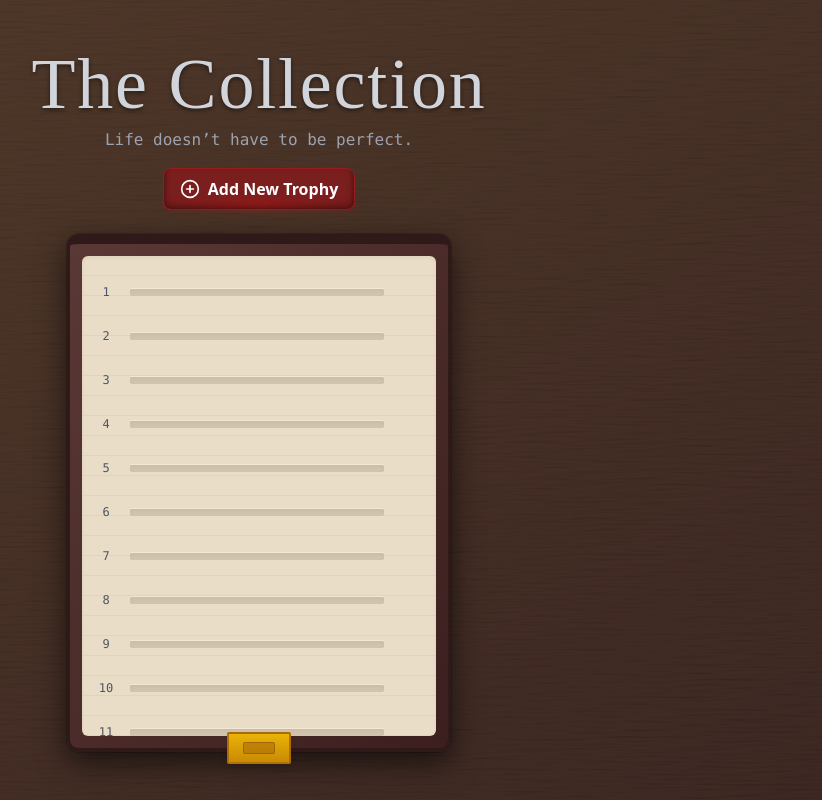
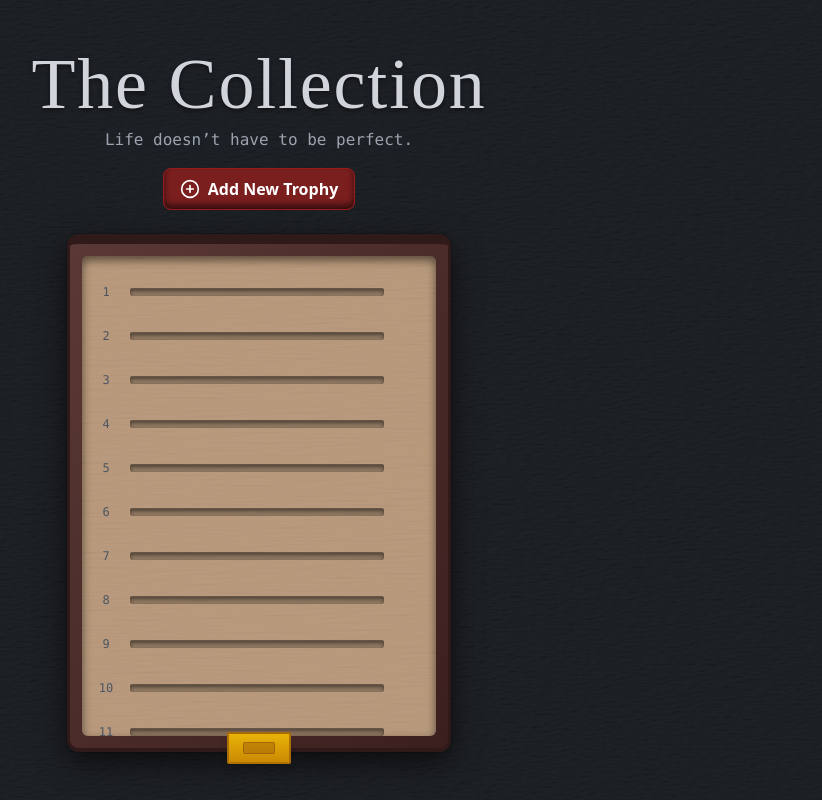
Before and after one commit to shewfx/dexter-trophy-box, a React (Vite) app: page / in a window 1280 px wide. Shown: the whole page, without its empty margins (381-1203 px from the left). Built offline with nearby package versions, Linux system fonts and the light colour scheme; no server answers; a web font is replaced by a local one.

Commit message:
minor issues

```diff
--- a/src/App.jsx
+++ b/src/App.jsx
@@ -174,7 +174,7 @@ const TrophySlide = ({ trophy, onSelect, onHoverSound }) => {
                 className="relative w-full h-2 group-hover:h-16 overflow-hidden
                            bg-white/10 backdrop-blur-sm border border-white/20 rounded-md
                            flex items-center justify-center transition-all duration-300 ease-out
-                           shadow-inner group-hover:shadow-lg group-hover:shadow-black/30
+                           shadow shadow-black/20 shadow-inner group-hover:shadow-lg group-hover:shadow-black/30
                            group-hover:-translate-y-2 group-hover:scale-[1.03]"
                 onMouseMove={handleMouseMove}
                 onMouseLeave={handleMouseLeave}
@@ -185,10 +185,10 @@ const TrophySlide = ({ trophy, onSelect, onHoverSound }) => {
                     <RandomBloodSample seed={trophy.id} />
                 </div>
                 <div className="opacity-0 group-hover:opacity-100 transition-opacity duration-300 delay-200 w-full h-full relative z-10">
-                    <div className="absolute bottom-1 right-2 text-xs md:text-sm text-stone-800 font-mono">
+                    <div className="absolute bottom-1 right-2 text-xs md:text-sm text-stone-800 font-custom-trophy">
                         {trophy.createdAt ? new Date(trophy.createdAt).toLocaleDateString() : '...'}
                     </div>
-                    <p className="absolute top-2 left-2 text-sm md:text-base font-regular text-stone-600">
+                    <p className="absolute top-2 left-2 text-sm md:text-base font-regular text-stone-600 font-custom-trophy">
                         {trophy.name}
                     </p>
                 </div>
@@ -202,7 +202,7 @@ const TrophySlide = ({ trophy, onSelect, onHoverSound }) => {
 // --- Component for an Empty Slot ---
 const EmptySlot = () => (
     <div className="w-full h-full flex items-center pr-1">
-        <div className="w-full h-2 bg-[#d3c5ad] border-t border-[#f3e9d2] rounded-sm shadow-inner"></div>
+        <div className="w-full h-2 bg-black/20 rounded-sm shadow-inner shadow-black/50 border-t border-black/30"></div>
     </div>
 );
 
@@ -573,17 +573,19 @@ export default function App() {
 
     const displayedSlots = Math.ceil(Math.max(50, allTrophies.length + 1) / 50) * 50;
 
-    const innerBoxStyle = {
-        backgroundColor: '#eaddc7',
-        backgroundImage: 'repeating-linear-gradient(to bottom, transparent, transparent 19px, rgba(0,0,0,0.04) 19px, rgba(0,0,0,0.04) 20px)',
-        backgroundSize: '100% 20px',
-    };
-
     return (
-        <div className="min-h-screen font-sans text-white relative overflow-hidden bg-gradient-to-br from-[#6f4e37] to-[#4a2c2a]" onClick={!isAudioReady ? startAudioContext : undefined}>
-            <svg className="absolute w-0 h-0"><filter id="wood-texture"><feTurbulence type="fractalNoise" baseFrequency="0.02 0.4" numOctaves="4" result="turbulence" /><feColorMatrix type="saturate" values="0.1" in="turbulence" result="desaturatedTurbulence" /><feDiffuseLighting in="desaturatedTurbulence" lightingColor="#8c6d52" surfaceScale="2"><feDistantLight azimuth="45" elevation="60" /></feDiffuseLighting></filter></svg>
-            <div className="absolute inset-0 opacity-20" style={{ filter: 'url(#wood-texture)' }}></div>
-            <div className="absolute inset-0 bg-black/30"></div>
+        <div className="min-h-screen font-sans text-white relative overflow-hidden bg-gray-800" onClick={!isAudioReady ? startAudioContext : undefined}>
+            <svg className="absolute w-0 h-0">
+                <filter id="metal-texture">
+                    <feTurbulence type='fractalNoise' baseFrequency='0.1 0.4' numOctaves='3' seed='2' />
+                    <feDiffuseLighting in='noise' lightingColor='#fff' surfaceScale='2'>
+                        <feDistantLight azimuth='45' elevation='60' />
+                    </feDiffuseLighting>
+                </filter>
+                 <filter id="wood-texture"><feTurbulence type="fractalNoise" baseFrequency="0.02 0.4" numOctaves="4" result="turbulence" /><feColorMatrix type="saturate" values="0.1" in="turbulence" result="desaturatedTurbulence" /><feDiffuseLighting in="desaturatedTurbulence" lightingColor="#8c6d52" surfaceScale="2"><feDistantLight azimuth="45" elevation="60" /></feDiffuseLighting></filter>
+            </svg>
+            <div className="absolute inset-0 opacity-20" style={{ filter: 'url(#metal-texture)' }}></div>
+            <div className="absolute inset-0 bg-black/60"></div>
 
             {!isAudioReady && synth && (
                 <div className="absolute top-0 left-0 right-0 p-2 bg-black/50 text-center text-sm z-50 animate-fade-in">
@@ -591,7 +593,7 @@ export default function App() {
                 </div>
             )}
 
-            <div className="relative z-10 flex flex-col items-center justify-center min-h-screen">
+            <div className="relative z-10 flex flex-col items-center justify-center min-h-screen p-4">
                 <header className="text-center mb-4 px-4">
                     <h1 className="text-6xl md:text-7xl text-gray-300 drop-shadow-[0_2px_2px_rgba(0,0,0,0.5)] font-handwritten tracking-wide">
                         The Collection
@@ -601,21 +603,19 @@ export default function App() {
 
                 <button
                     onClick={() => setIsAddModalOpen(true)}
-                    className="relative mb-6 flex items-center gap-2 py-2 px-4 bg-[#7b1e1e] hover:bg-[#a30000] text-white font-bold rounded-lg transition-all duration-300 border border-red-800 shadow-[inset_0_-4px_6px_rgba(0,0,0,0.6)] before:content-[''] before:absolute before:bottom-0 before:left-0 before:w-full before:h-2 before:bg-gradient-to-r before:from-red-900 before:via-red-700 before:to-red-900 before:blur-sm before:opacity-70"
+                    className="relative mb-6 flex items-center gap-2 py-2 px-4 bg-[#7b1e1e] hover:bg-[#a30000] text-white font-bold rounded-lg transition-all duration-300 border border-red-800 shadow-[inset_0_-4px_6px_rgba(0,0,0,0.6)]"
                 >
-                    <span className="relative z-10 flex items-center gap-2">
-                        <PlusCircle size={20} className="text-white" />
-                        Add New Trophy
-                    </span>
+                    <PlusCircle size={20} className="text-white" />
+                    Add New Trophy
                 </button>
 
 
                 <main className="relative z-10 w-full max-w-sm p-3 bg-gradient-to-br from-[#5a3835] to-[#3b1f1e] rounded-xl shadow-[0_10px_30px_rgba(0,0,0,0.6)] border-t-[10px] border-x-[3px] border-b-[4px] border-[#2f1a19] ring-1 ring-[#00000033]">
                     <div
-                        className="py-4 px-2 rounded-md shadow-inner h-[60vh] overflow-y-auto"
-                        style={innerBoxStyle}
+                        className="relative py-4 px-2 rounded-md shadow-[inset_0_4px_10px_rgba(0,0,0,0.6)] h-[60vh] overflow-y-auto bg-[#c2a385]"
                     >
-                        <div className="space-y-1">
+                        <div className="absolute inset-0 opacity-15" style={{ filter: 'url(#wood-texture)' }}></div>
+                        <div className="relative z-10 space-y-1">
                             {Array.from({ length: displayedSlots }).map((_, i) => (
                                 <div key={i} className="flex items-center h-10 space-x-2">
                                     <div className="w-8 text-center text-xs text-gray-600 font-mono">{i + 1}</div>
@@ -646,7 +646,21 @@ export default function App() {
 
             <style>{`
                 @import url('https://fonts.googleapis.com/css2?family=Cedarville+Cursive&display=swap');
+
+                /* --- Custom Font Setup --- */
+                /* 1. Place your 'biro-script-plus.otf' file in the 'public/fonts' folder. */
+                @font-face {
+                    font-family: 'CustomTrophyFont';
+                    src: url('/fonts/biro-script-plus.otf') format('opentype');
+                }
+
                 .font-handwritten { font-family: 'Cedarville Cursive', cursive; }
+                .font-custom-trophy {
+                    font-family: 'CustomTrophyFont', monospace; /* Fallback to monospace */
+                    font-variant-ligatures: common-ligatures;
+                    -webkit-font-feature-settings: "liga" on;
+                    font-feature-settings: "liga" on;
+                }
                 @keyframes fade-in { from { opacity: 0; transform: scale(0.95); } to { opacity: 1; transform: scale(1); } }
                 .animate-fade-in { animation: fade-in 0.3s ease-out forwards; }
                 @keyframes blood-spread {
```
Also changed, not shown: public/fonts/biro-script-plus.otf (added), public/fonts/biro-script-plus.ttf (deleted).
